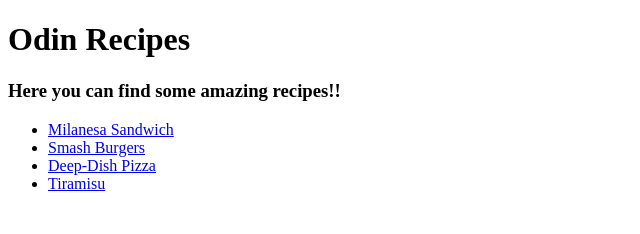
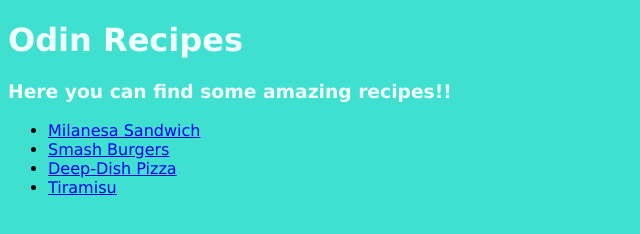
Before and after one commit to Chaospk/odin-recipes, a plain HTML site: page index.html in a window 1280 px wide. Shown: the whole page, without its empty margins (0-640 px from the left). Drawn offline with Linux system fonts and the light colour scheme.

Commit message:
added css styles for index page

```diff
--- a/index.html
+++ b/index.html
@@ -3,6 +3,7 @@
   <head>
     <meta charset="UTF-8" />
     <title>Recipes</title>
+    <link rel="stylesheet" href="style.css" />
   </head>
   <body>
     <h1>Odin Recipes</h1>
--- a/style.css
+++ b/style.css
@@ -0,0 +1,9 @@
+body {
+  font-family: Verdana, Tahoma, sans-serif;
+  background-color: turquoise;
+}
+h1,
+h3 {
+  font-weight: 800;
+  color: azure;
+}
```
